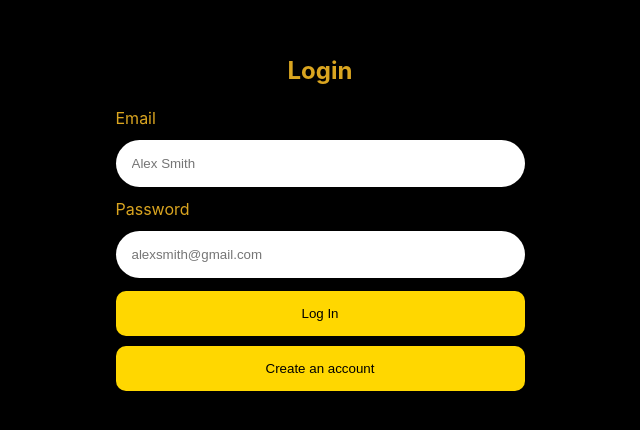
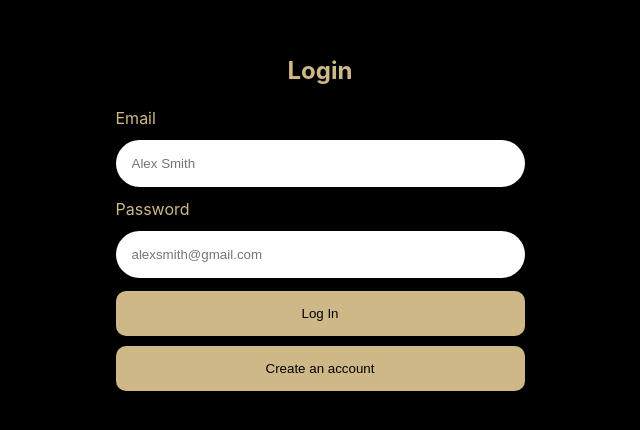
Before and after one commit to bzhu9/Odyssey, a React (Create React App) app in the folder frontend/: page / in a window 1280 px wide. Shown: the part 184-614 px from the top of the page, without its empty margins (320-960 px from the left). Built offline with nearby package versions, Linux system fonts and the light colour scheme.

Commit message:
changing gold to purdue gold

```diff
--- a/frontend/src/App.css
+++ b/frontend/src/App.css
@@ -41,7 +41,7 @@
   min-height: 100vh;
   align-items: center;
   justify-content: center;
-  color: goldenrod;
+  color: #CEB888;
   background: black;
 }
 
@@ -53,7 +53,7 @@
 @media screen and (min-width: 500) {
   .auth-form-container {
     padding: 5rem;
-    border: 1px solid gold;
+    border: 1px solid #CEB888;
     border-radius: 10px;
     margin: 0.5rem;
   }
@@ -73,7 +73,7 @@ input {
 
 button {
   border: none;
-  background: gold;
+  background: #CEB888;
   padding: 15px;
   border-radius: 10px;
   cursor: pointer;
@@ -83,6 +83,6 @@ button {
 }
 
 .link-btn {
-  background: gold;
+  background: #CEB888;
   color: black;
 }
```
